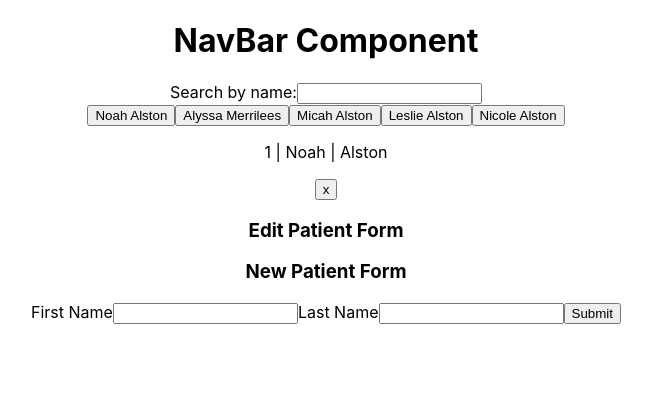
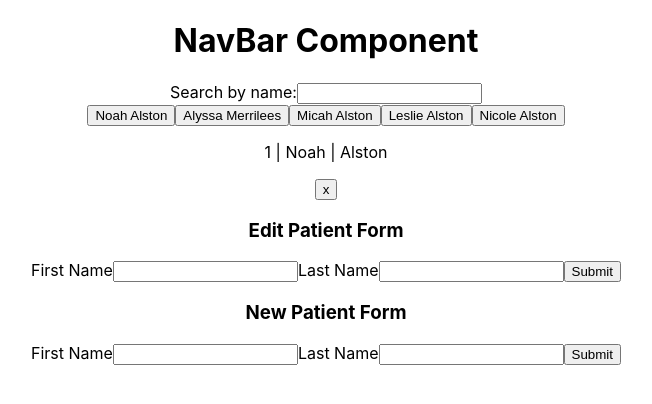
Before and after one commit to NoahAl777/paperless-2.0, a React (Create React App) app: page / in a window 1280 px wide. Shown: the top 404 px of the page, without its empty margins (314-966 px from the left). Built offline with nearby package versions, Linux system fonts and the light colour scheme; data requests are answered from the project's data file.

Commit message:
copy patient form template and paste in edit patient form

```diff
--- a/src/App.js
+++ b/src/App.js
@@ -32,7 +32,11 @@ function App() {
         patientsUrl={patientsUrl}
       />
       {/* <button onClick={handle}>Edit</button> */}
-      <EditPatientForm />
+      <EditPatientForm
+        patientsUrl={patientsUrl}
+        patients={patients}
+        setPatients={setPatients}
+      />
       <PatientForm
         patientsUrl={patientsUrl}
         patients={patients}
--- a/src/Components/EditPatientForm.js
+++ b/src/Components/EditPatientForm.js
@@ -1,9 +1,34 @@
 import React from "react";
 
-const EditPatientForm = () => {
+const EditPatientForm = ({ patientsUrl, patients, setPatients }) => {
+
+  const handleSubmit = (event) => {
+    event.preventDefault()
+    const newPatientFormData = {
+      firstName: event.target[0].value,
+      lastName: event.target[1].value
+    }
+
+    fetch(patientsUrl, {
+      method: "POST",
+      headers: {
+        "Content-Type": "application/json"
+      },
+      body: JSON.stringify(newPatientFormData)
+    })
+      .then(r => r.json())
+      .then(newPatient => setPatients([...patients, newPatient]))
+  }
   return (
     <div className="EditPatientForm">
       <h3>Edit Patient Form</h3>
+      <form onSubmit={(event) => handleSubmit(event)}>
+        <label>First Name</label>
+        <input type="text"></input>
+        <label>Last Name</label>
+        <input type="text"></input>
+        <input type="submit"></input>
+      </form >
     </div>
   );
 };
```
